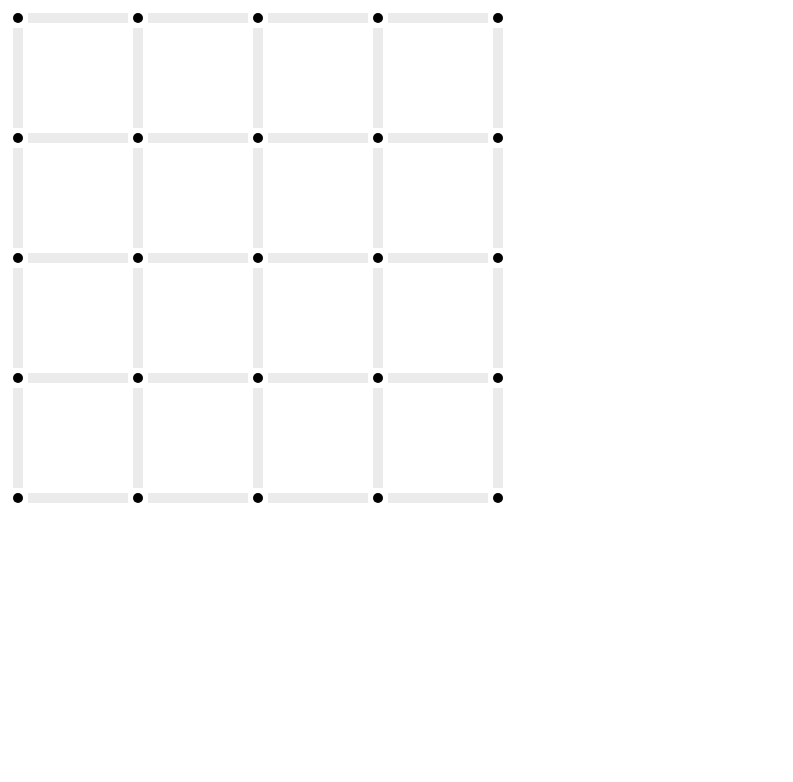
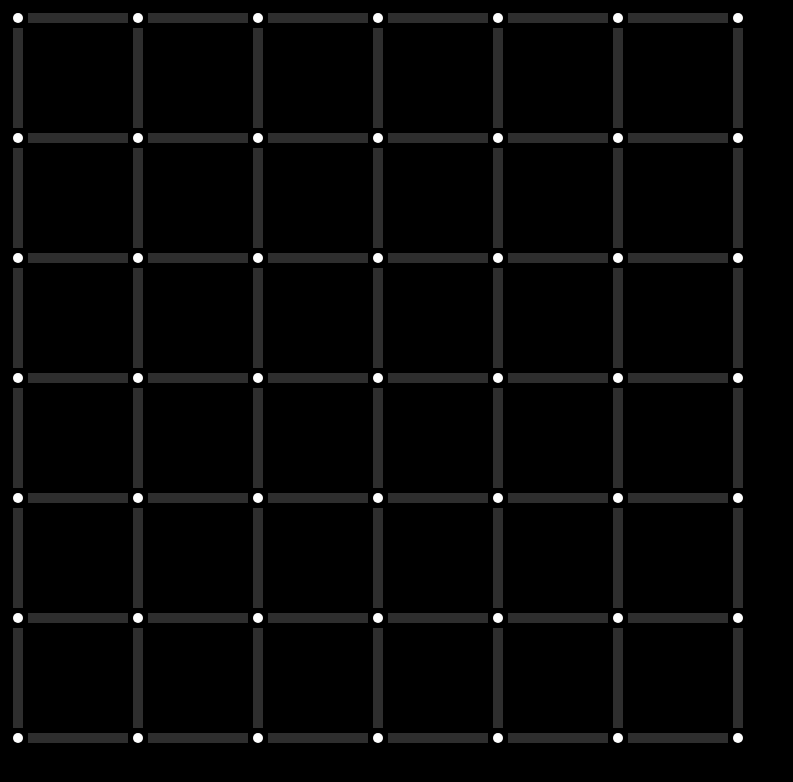
Before and after one commit to Ethang70/DotNBox, a plain HTML site: page index.html in a window 1280 px wide. Shown: the whole page, without its empty margins (0-793 px from the left). Drawn offline with Linux system fonts and the light colour scheme.

Commit message:
Darkmode, expanded board

```diff
--- a/script.js
+++ b/script.js
@@ -1,5 +1,5 @@
 // Game Variables
-const max = 4 // Dimension of the game board Max x Max
+const max = 6 // Dimension of the game board Max x Max
 let maxTurns = (max * (max + 1)*2); // Max number of turns possible
 let turn = 0; // Number of turns taken
 let currentPlayer = 0; // Player 1 or 2
--- a/style.css
+++ b/style.css
@@ -1,15 +1,18 @@
+body{
+    background-color: black;
+}
+
 .flex-container {
     display: flex;
 }
 
 .tile {
-    background-color: white;
+    background-color: rgb(0, 0, 0);
 }
 
 .box {
     width: 100px;
     height: 100px;
-    background-color: rgb(255, 255, 255);
 }
 
 .boxP1 {
@@ -27,7 +30,7 @@
 .dot {
     width: 10px;
     height: 10px;
-    background-color: rgb(0, 0, 0);
+    background-color: rgb(255, 255, 255);
     border-radius: 50%;
     margin: 5px;
 }
@@ -35,7 +38,7 @@
 .lineH {
     width: 100px;
     height: 10px;
-    background-color: rgb(235, 235, 235);
+    background-color: rgb(46, 46, 46);
     margin-top: 5px;
     margin-bottom: 5px;
 }
@@ -59,7 +62,7 @@
 .lineV {
     width: 10px;
     height: 100px;
-    background-color: rgb(235, 235, 235);
+    background-color: rgb(46, 46, 46);
     margin-left: 5px;
     margin-right: 5px;
 }
```
